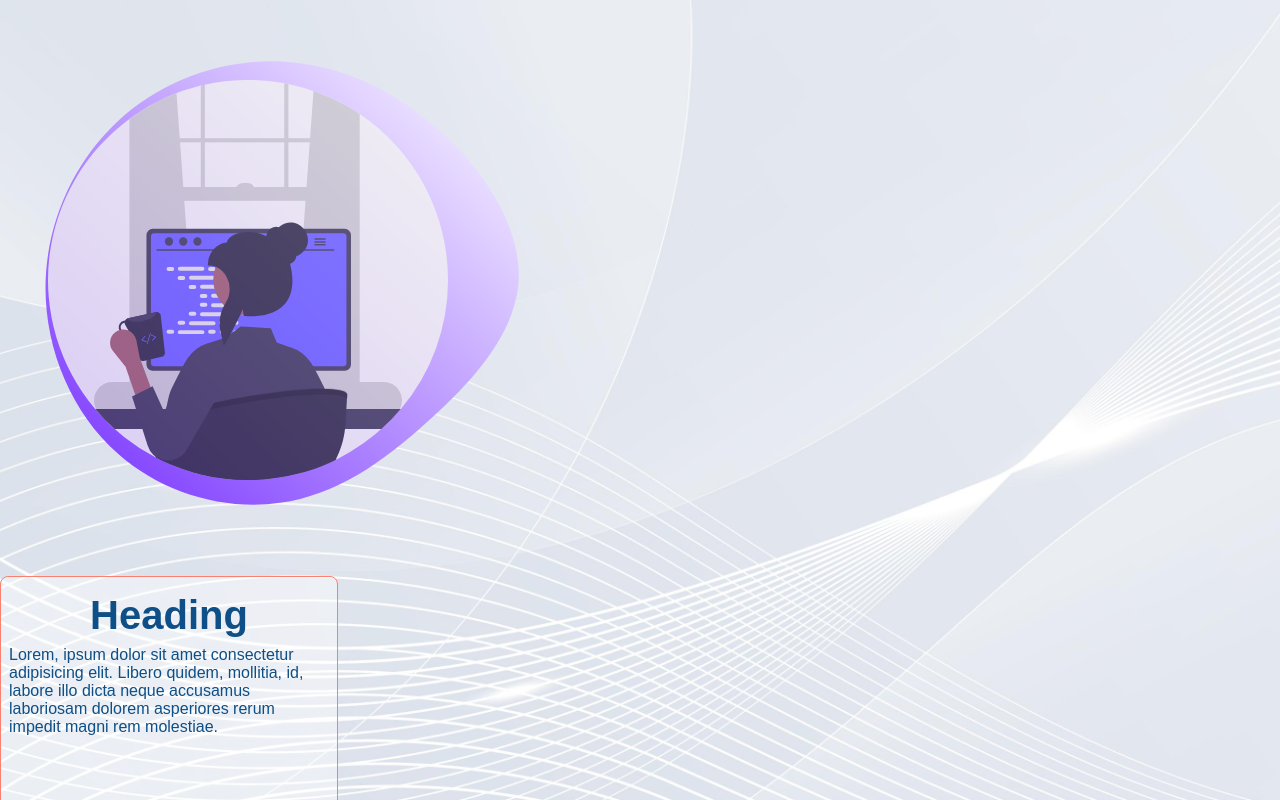
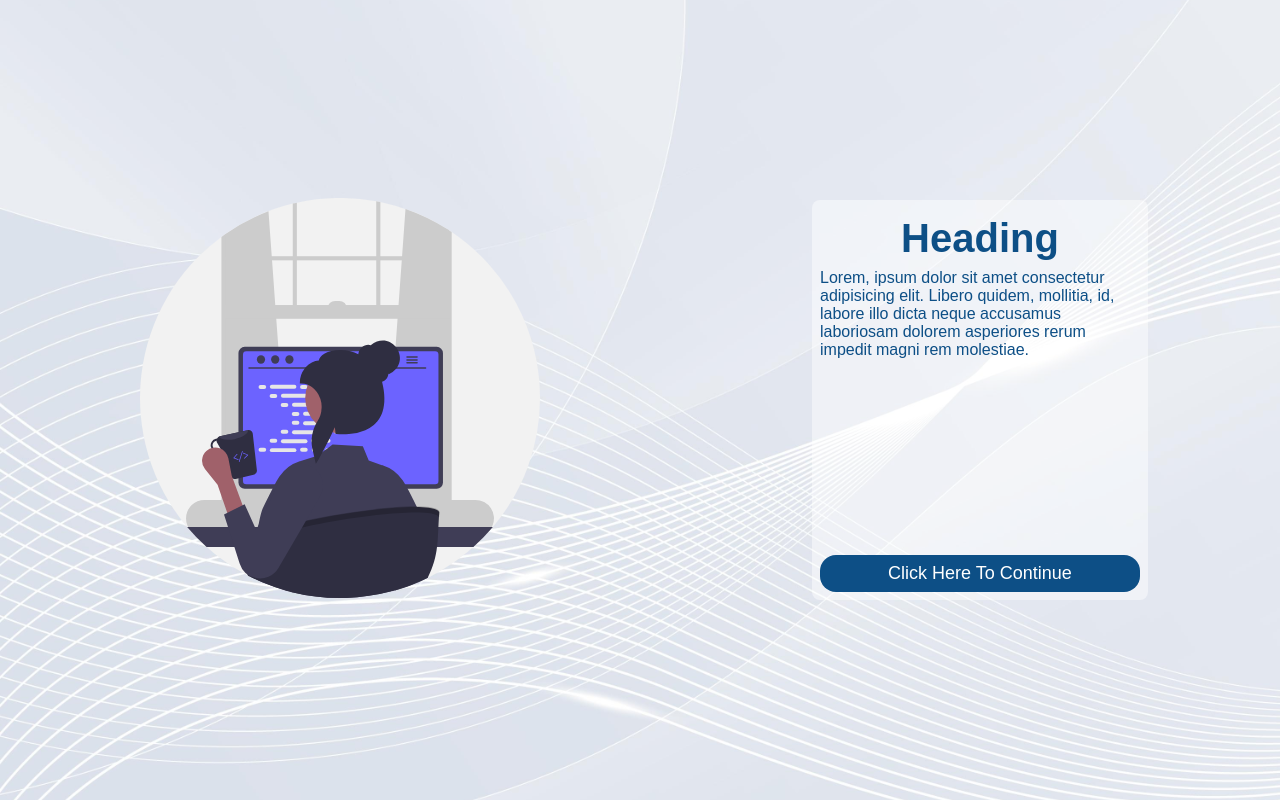
Before and after one commit to CODE-Y02/ve3-assignment-react, a React (Create React App) app: page / in a window 1280 px wide. Shown: the top 800 px of the page. Built offline with nearby package versions, Linux system fonts and the light colour scheme.

Commit message:
some style bugs fixed ,

```diff
--- a/src/components/TabsCard.module.css
+++ b/src/components/TabsCard.module.css
@@ -1,15 +1,14 @@
 .tabsWrapper {
   /* border: 1px solid red; */
-  width: 100%;
-  height: 28rem;
+  min-width: 275px;
+  height: auto;
   margin: 4rem;
   display: flex;
   flex-direction: column;
   background-color: rgba(255, 255, 255);
-
-  -webkit-box-shadow: 2px 2px 22px 0px rgba(0, 0, 0, 0.75);
-  -moz-box-shadow: 2px 2px 22px 0px rgba(0, 0, 0, 0.75);
-  box-shadow: 2px 2px 22px 0px rgba(0, 0, 0, 0.75);
+  box-shadow: 2px 2px 22px 0px rgb(0 0 0 / 75%);
+  position: relative;
+  top: 2rem;
 }
 
 .tabs {
@@ -50,23 +49,19 @@
   justify-content: space-around;
   align-items: center;
   height: inherit;
+  gap: 1rem;
   padding: 1rem;
 }
 
 .tabData img {
-  height: 20rem;
+  max-width: 40%;
+  min-width: 150px;
   padding: 0.5rem;
-  width: auto;
 }
 .data {
   display: flex;
-  height: 80%;
-  flex-basis: 0.8;
-  padding: 1rem;
-  color: rgb(29, 29, 156);
-  gap: 1rem;
-  /* border: 2px solid rgb(71, 99, 53); */
-
+  max-width: 60%;
+  min-width: 275px;
   flex-direction: column;
   line-height: 2rem;
 }
--- a/src/pages/Home/Home.jsx
+++ b/src/pages/Home/Home.jsx
@@ -33,11 +33,10 @@ const Home = () => {
     navigate("/");
   };
   return (
-    <>
+    <div className={styles.home}>
       {showModuleList && <GoBackBtn goBack={goBack} />}
       <div className={styles.heroImgWrap}>
         <img src={heroImg} alt="hero img" className={styles.heroImg} />
-        <img src={blobImg} alt="" />
       </div>
 
       <div className={styles["wrapper"]}>
@@ -51,7 +50,7 @@ const Home = () => {
           {showModuleList ? "Select Module" : "Click Here To Continue"}
         </button>
       </div>
-    </>
+    </div>
   );
 };
 export default Home;
--- a/src/pages/Home/Home.module.css
+++ b/src/pages/Home/Home.module.css
@@ -1,28 +1,25 @@
+.home {
+  display: flex;
+  min-height: 100vh;
+  justify-content: space-around;
+  align-items: center;
+  flex-wrap: wrap;
+}
+
 .wrapper {
   display: flex;
-
   flex-direction: column;
   justify-content: space-between;
-  max-width: 420px;
+  max-width: 370px;
   width: 20rem;
   height: 24rem;
   max-height: 100vh;
   background-color: rgba(255, 255, 255, 0.438);
   border-radius: 0.5rem;
 
-  border: 1px solid salmon;
   padding: 0.5rem;
+  margin: 1rem auto;
 }
-
-/* .wrapper a.btn {
-  padding: 0.5rem;
-  color: white;
-  background-color: #0d4f86;
-  border: none;
-  font-size: large;
-  border-radius: 1rem;
-  cursor: pointer;
-} */
 
 .wrapper > .btn {
   background-color: #0d4f86;
@@ -36,19 +33,14 @@
 }
 
 .heroImgWrap {
-  position: relative;
-  width: 36rem;
-  height: 36rem;
+  min-height: 392px;
+  min-width: 392px;
+  padding: 0.5rem;
+  margin: auto;
 }
 
 .heroImg {
   object-fit: contain;
   width: 25rem;
   height: auto;
-  position: absolute;
-  top: 5rem;
-  left: 3rem;
-  opacity: 0.8;
-  z-index: 5;
-  /* background-color: aquamarine; */
 }
--- a/src/pages/ModulePage/ModulePage.jsx
+++ b/src/pages/ModulePage/ModulePage.jsx
@@ -45,7 +45,7 @@ const ModulePage = () => {
     navigate("/list");
   };
   return (
-    <>
+    <div className={styles.modulePageWrap}>
       <GoBackBtn goBack={goBack} />
       <div className={styles["header"]}>
         {module && <div className={styles["header-l"]}>{module.name}</div>}
@@ -62,7 +62,7 @@ const ModulePage = () => {
 
       {module && <TabsCard tabsData={module.data} />}
       {!module && <Loading />}
-    </>
+    </div>
   );
 };
 export default memo(ModulePage);
--- a/src/pages/ModulePage/ModulePage.module.css
+++ b/src/pages/ModulePage/ModulePage.module.css
@@ -1,12 +1,16 @@
+.modulePageWrap {
+  display: flex;
+  flex-direction: column;
+  min-height: 100vh;
+}
+
 .header {
-  position: fixed;
+  position: absolute;
   top: 1rem;
   left: 3.75rem;
   right: 3.75rem;
   background-color: rgba(255, 255, 255, 0.466);
-
   /* border: 1px solid red; */
-
   display: flex;
   align-items: center;
   justify-content: space-between;
```
